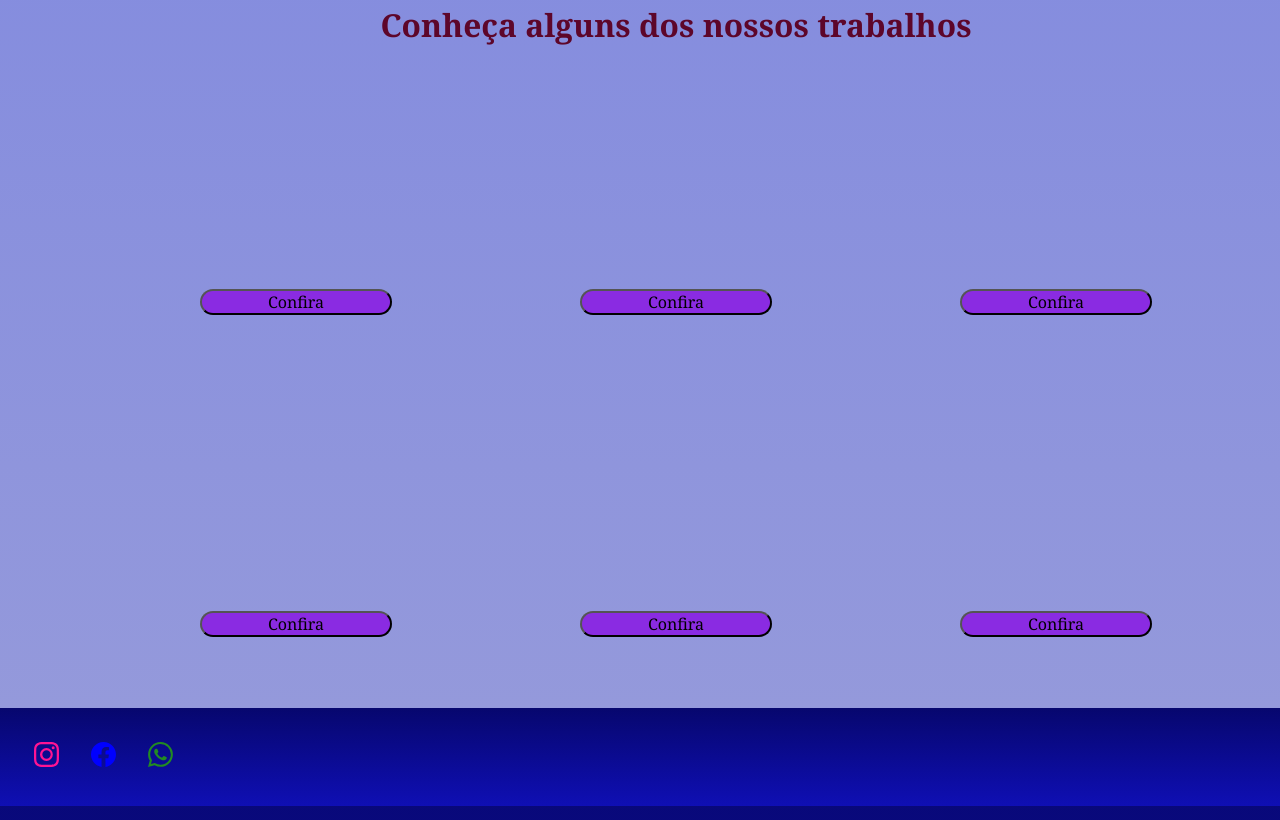
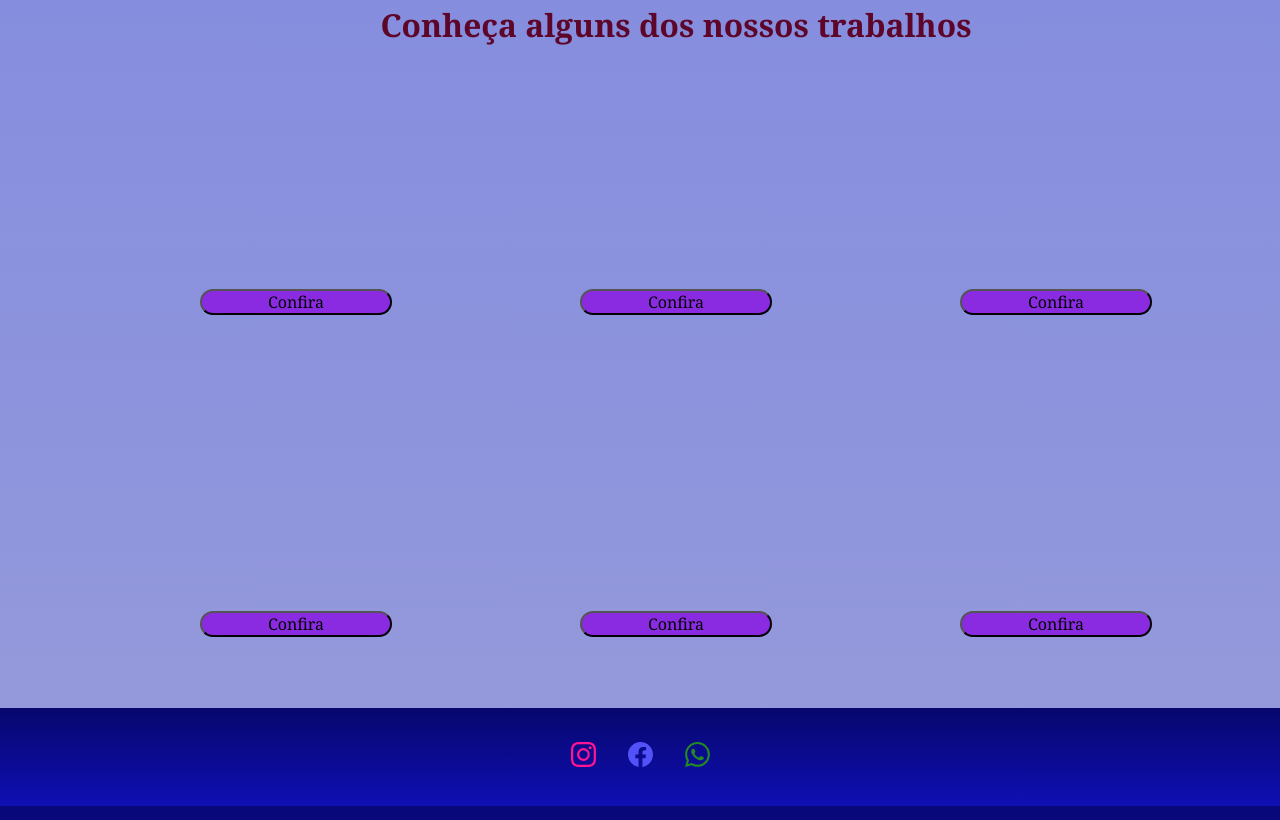
Before and after one commit to igorrm19/Projeto_Tvalf, a plain HTML site: page index.html in a window 1280 px wide. Shown: the part 1732-2552 px from the top of the page. Drawn offline with Linux system fonts and the light colour scheme; a web font is replaced by a local one.

Commit message:
3 commit 21/maio

```diff
--- a/CSS/empresas-parceiras.css
+++ b/CSS/empresas-parceiras.css
@@ -9,9 +9,9 @@
 }
 
 
+
 .empresas-parceiras{
     display: flex;
-    text-align: var(--centro);
     justify-content: var(--centro);
     align-items: var(--centro);
     flex-direction: column;
@@ -26,8 +26,7 @@
 .row{
     justify-content: space-between;
     display: flex;
-    width: var(--tamanho-se-ajusta-ao-tamanho-do-elemento-pressente);
-    height: var(--tamanho-se-ajusta-ao-tamanho-do-elemento-pressente);
+
 }
 
 
--- a/CSS/footer.css
+++ b/CSS/footer.css
@@ -14,7 +14,9 @@
 footer{
     position: absolute;
     background: linear-gradient( var(--cor-principal));
-    left: 0;
+    display: flex;
+    align-items: center;
+    justify-content: center;
     text-align: var(--centro);
     padding: 10px;
     z-index: 1;
@@ -32,3 +34,23 @@ footer{
     margin: 1.5rem;
     gap: 2rem; /*Propiedade do fles, o msmo que espaçamento*/
 }
+
+
+.redes-sociais{
+    position: absolute;
+    right: 0;
+    top: 1.5rem;
+}
+
+
+.bi-instagram{
+    color: deeppink;
+}
+
+.bi-facebook{
+    color: rgb(82, 82, 248);
+}
+
+.bi-whatsapp{
+    color: forestgreen;
+}
--- a/CSS/index.css
+++ b/CSS/index.css
@@ -8,6 +8,8 @@
     --text-light: #FFFFFF;
     /*O root cria variaveis deixa mais facil entender certas variaveis e pode ser usado quando uma variavel se repete muito*/
 }
+
+
 
 html, body{
     width: 100%;
@@ -83,27 +85,6 @@ svg:hover{
 }
 
 
-.redes-sociais{
-    position: absolute;
-    right: 0;
-    top: 1.5rem;
-}
-
-
-.bi-instagram{
-    color: deeppink;
-}
-
-.bi-facebook{
-    color: blue;
-}
-
-.bi-whatsapp{
-    color: forestgreen;
-}
-
-
-
 #logo-text{
     position: absolute;  /*Sempre que uso absoluto ativa no css as propiedades, top, right, left e bootom*/
     left: 100px;
```
